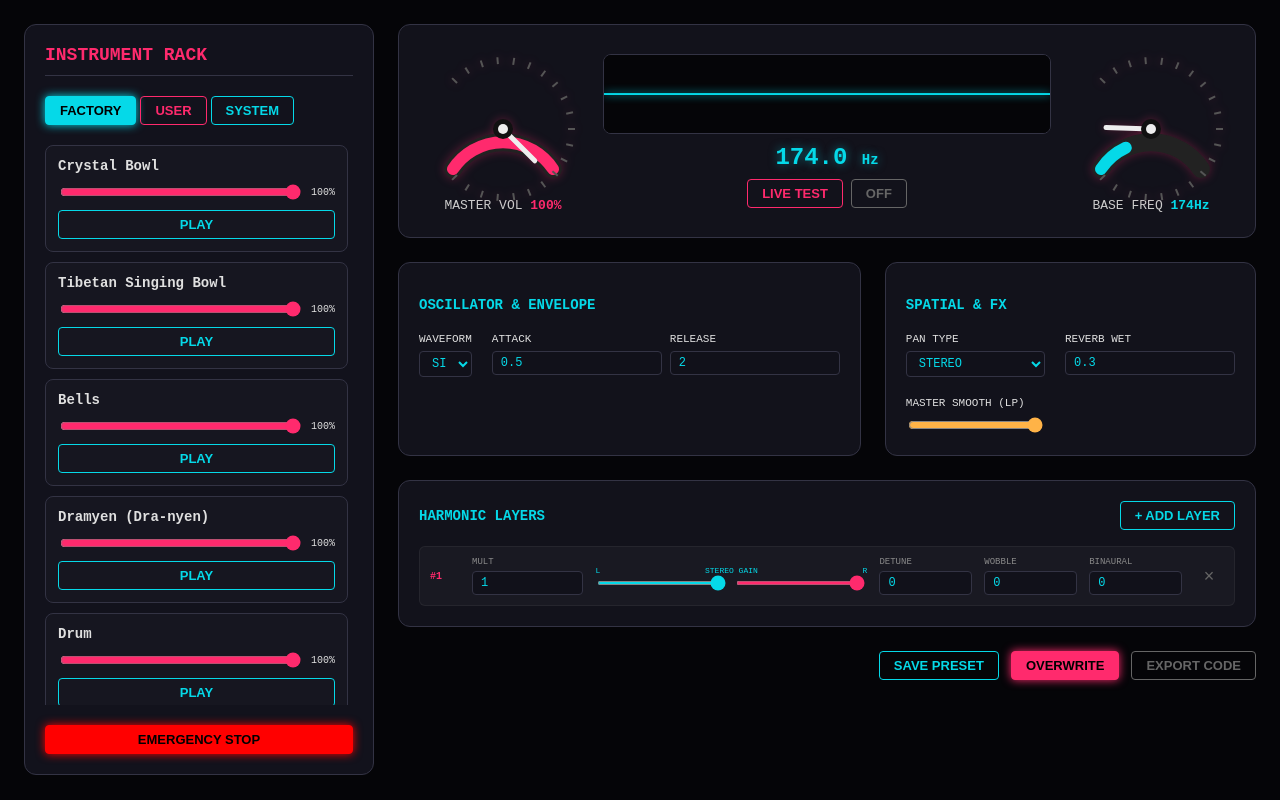
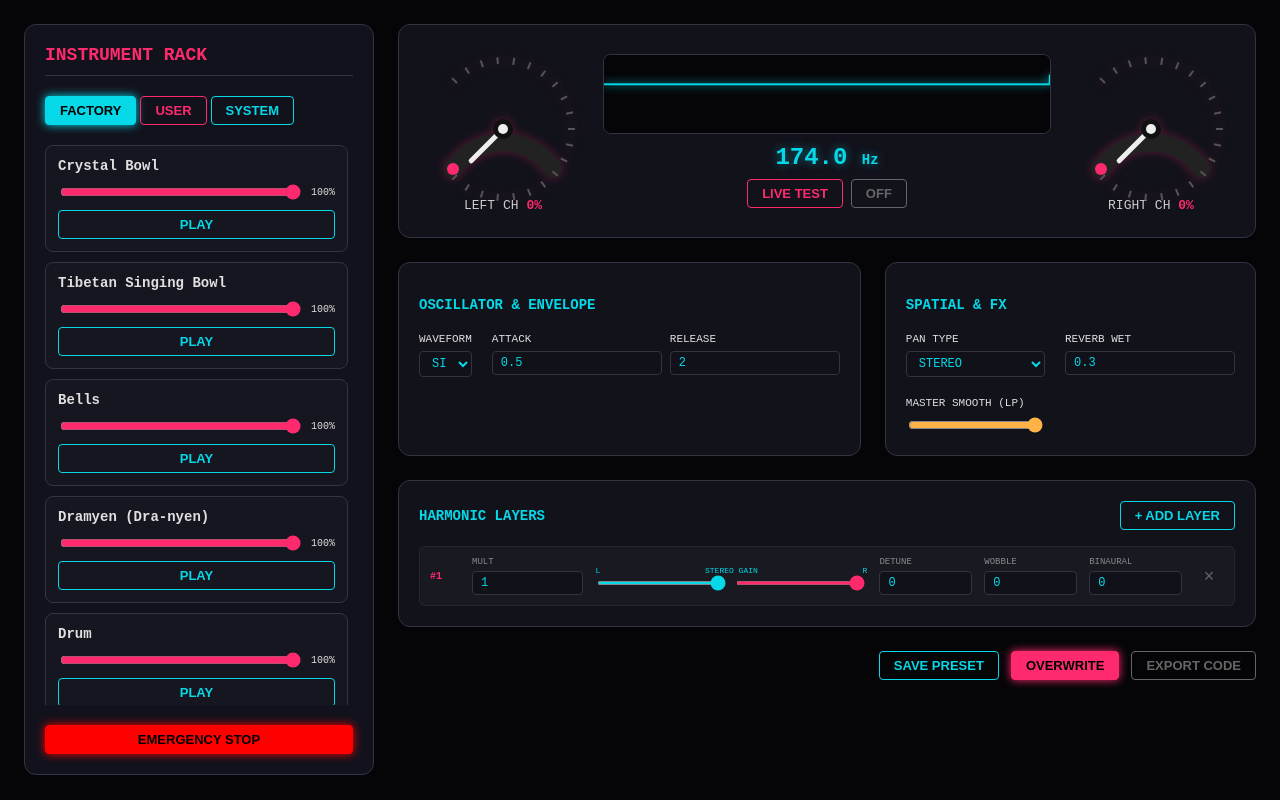
Before and after one commit to A1exChekhov/SynthLab, a React (Vite) app in the folder synth-app/: page / in a window 1280 px wide. Built offline with nearby package versions, Linux system fonts and the light colour scheme.

Commit message:
Feat: Add stereo RMS meters, volume boost, and frequency spectrum

```diff
--- a/synth-app/src/AudioVisualizer.tsx
+++ b/synth-app/src/AudioVisualizer.tsx
@@ -17,38 +17,62 @@ const AudioVisualizer: React.FC<AudioVisualizerProps> = ({ analyzer, color = '#0
     if (!ctx) return;
 
     const bufferLength = analyzer.frequencyBinCount;
-    const dataArray = new Uint8Array(bufferLength);
+    const dataArrayTime = new Uint8Array(bufferLength);
+    const dataArrayFreq = new Uint8Array(bufferLength);
 
     let animationId: number;
 
     const draw = () => {
       animationId = requestAnimationFrame(draw);
-      analyzer.getByteTimeDomainData(dataArray);
+      analyzer.getByteTimeDomainData(dataArrayTime);
+      analyzer.getByteFrequencyData(dataArrayFreq);
 
       ctx.fillStyle = '#050508';
       ctx.fillRect(0, 0, canvas.width, canvas.height);
 
+      const halfH = canvas.height / 2;
+
+      // --- Draw Oscilloscope (Top Half) ---
       ctx.lineWidth = 2;
       ctx.strokeStyle = color;
       ctx.shadowBlur = 8;
       ctx.shadowColor = color;
+      ctx.beginPath();
 
-      ctx.beginPath();
       const sliceWidth = canvas.width / bufferLength;
       let x = 0;
 
       for (let i = 0; i < bufferLength; i++) {
-        const v = dataArray[i] / 128.0;
-        const y = (v * canvas.height) / 2;
+        const v = dataArrayTime[i] / 128.0; // 0 to 2, centered at 1
+        // Map 0-2 to 0-halfH
+        const y = (v * halfH) / 2 + (halfH / 4);
 
         if (i === 0) ctx.moveTo(x, y);
         else ctx.lineTo(x, y);
 
         x += sliceWidth;
       }
+      ctx.lineTo(canvas.width, halfH / 2);
+      ctx.stroke();
 
-      ctx.lineTo(canvas.width, canvas.height / 2);
-      ctx.stroke();
+      // --- Draw Frequency Spectrum (Bottom Half) ---
+      ctx.shadowBlur = 0; // Turn off glow for bars to save performance
+      const barWidth = (canvas.width / bufferLength) * 2.5;
+      let barX = 0;
+
+      for (let i = 0; i < bufferLength; i++) {
+        const barHeight = (dataArrayFreq[i] / 255) * halfH;
+
+        // Gradient color based on frequency bin
+        const r = barHeight + (25 * (i / bufferLength));
+        const g = 50;
+        const b = 250 - (barHeight * 2);
+
+        ctx.fillStyle = `rgb(${r},${g},${b})`;
+        ctx.fillRect(barX, canvas.height - barHeight, barWidth, barHeight);
+
+        barX += barWidth + 1;
+      }
     };
 
     draw();
--- a/synth-app/src/SynthEditorPanel.tsx
+++ b/synth-app/src/SynthEditorPanel.tsx
@@ -4,7 +4,7 @@ import { useState, useEffect } from "react";
 import {
   playFrequency, stopFrequency, isAudioSupported, PRESETS,
   startSequence, stopSequence, isSequencePlaying, stopAllSequences, updateSequencePreset,
-  getAnalyzer
+  getAnalyzer, getStereoAnalyzers
 } from "./frequency-synth";
 import type { SynthPreset, Harmonic, ReverbConfig } from "./frequency-synth";
 import AnalogNeedleGauge from "./AnalogNeedleGauge";
@@ -48,6 +48,10 @@ export default function SynthEditorPanel() {
   const [volumes, setVolumes] = useState<Record<string, number>>({});
   const [analyzer, setAnalyzer] = useState<AnalyserNode | null>(null);
 
+  // Stereo Metering State
+  const [stereoL, setStereoL] = useState(0);
+  const [stereoR, setStereoR] = useState(0);
+
   const [testHz, setTestHz] = useState<number>(136.1);
   const [testLoop] = useState<boolean>(false);
   const [testDuration] = useState<number>(4.0);
@@ -58,6 +62,37 @@ export default function SynthEditorPanel() {
   useEffect(() => {
     setSupported(isAudioSupported());
     setAnalyzer(getAnalyzer());
+
+    // Stereo Metering Loop
+    let animationId: number;
+    const updateMeters = () => {
+      animationId = requestAnimationFrame(updateMeters);
+      const stereoAnalyzers = getStereoAnalyzers();
+      if (stereoAnalyzers) {
+        const { L, R } = stereoAnalyzers;
+        const dataL = new Float32Array(L.fftSize);
+        const dataR = new Float32Array(R.fftSize);
+        L.getFloatTimeDomainData(dataL);
+        R.getFloatTimeDomainData(dataR);
+
+        // Calculate RMS (Root Mean Square)
+        let sumL = 0, sumR = 0;
+        for (let i = 0; i < dataL.length; i++) {
+          sumL += dataL[i] * dataL[i];
+          sumR += dataR[i] * dataR[i];
+        }
+
+        const rmsL = Math.sqrt(sumL / dataL.length);
+        const rmsR = Math.sqrt(sumR / dataR.length);
+
+        // Convert to percentage for gauge (rough mapping, RMS 0.5 is very loud)
+        setStereoL(Math.min(100, rmsL * 300));
+        setStereoR(Math.min(100, rmsR * 300));
+      }
+    };
+    updateMeters();
+
+    return () => cancelAnimationFrame(animationId);
   }, []);
 
   const [editedPreset, setEditedPreset] = useState<SynthPreset | null>(null);
@@ -301,7 +336,9 @@ export default function SynthEditorPanel() {
 
           {/* Top Bar: Visual Feedback */}
           <div style={{ background: colors.panel, padding: "24px", border: `1px solid ${colors.border}`, borderRadius: "12px", display: "flex", justifyContent: "space-around", alignItems: "center", gap: "20px" }}>
-            <AnalogNeedleGauge label="MASTER VOL" value={(volumes[activePresetKey] ?? 1) * 100} unit="%" color={colors.accent} />
+
+            {/* Left Channel Monitor */}
+            <AnalogNeedleGauge label="LEFT CH" value={stereoL} unit="%" color={colors.accent} />
 
             <div style={{ flex: 1, display: "flex", flexDirection: "column", alignItems: "center", gap: "10px" }}>
               <AudioVisualizer analyzer={analyzer} color={colors.accentCyan} height={80} />
@@ -316,7 +353,8 @@ export default function SynthEditorPanel() {
               </div>
             </div>
 
-            <AnalogNeedleGauge label="BASE FREQ" value={testHz} min={0} max={1000} unit="Hz" color={colors.accentCyan} />
+            {/* Right Channel Monitor */}
+            <AnalogNeedleGauge label="RIGHT CH" value={stereoR} unit="%" color={colors.accent} />
           </div>
 
           {/* Controls Grid */}
--- a/synth-app/src/frequency-synth.ts
+++ b/synth-app/src/frequency-synth.ts
@@ -12,6 +12,8 @@ let globalReverbWetGain: GainNode | null = null;
 let globalReverbDryGain: GainNode | null = null;
 let currentReverbConfigString: string = "";
 let analyzerNode: AnalyserNode | null = null;
+let analyzerL: AnalyserNode | null = null;
+let analyzerR: AnalyserNode | null = null;
 
 function getCtx(): AudioContext | null {
   if (typeof window === "undefined") return null;
@@ -35,6 +37,21 @@ export function getAnalyzer(): AnalyserNode | null {
     analyzerNode.fftSize = 2048;
   }
   return analyzerNode;
+}
+
+export function getStereoAnalyzers(): { L: AnalyserNode; R: AnalyserNode } | null {
+  const c = getCtx();
+  if (!c) return null;
+  if (!analyzerL || !analyzerR) {
+    analyzerL = c.createAnalyser();
+    analyzerL.fftSize = 512;
+    analyzerL.smoothingTimeConstant = 0.5;
+
+    analyzerR = c.createAnalyser();
+    analyzerR.fftSize = 512;
+    analyzerR.smoothingTimeConstant = 0.5;
+  }
+  return { L: analyzerL, R: analyzerR };
 }
 
 // ── Types ─────────────────────────────────────────────────────────
@@ -1676,7 +1693,7 @@ export function playFrequency(hz: number, options: PlayOptions = {}): boolean {
   const decaySec   = options.decaySec   ?? preset?.decaySec   ?? 0;
   const sustainRatio = options.sustainRatio ?? preset?.sustainRatio ?? 1.0;
   const releaseSec = options.releaseSec ?? preset?.releaseSec ?? 0.8;
-  const peakGain   = (options.peakGain ?? 0.35) * (preset?.masterVolume ?? 1.0); // Increased from 0.18 to 0.35
+  const peakGain   = (options.peakGain ?? 0.6) * (preset?.masterVolume ?? 1.0); // Increased from 0.35 to 0.6
   const durationSec = options.durationSec ?? 8;
   const lowpassHz = options.lowpassHz ?? preset?.lowpassHz;
   const highpassHz = options.highpassHz ?? preset?.highpassHz;
@@ -1717,16 +1734,30 @@ export function playFrequency(hz: number, options: PlayOptions = {}): boolean {
 
   // Setup Limiter/Compressor to prevent clipping
   const limiter = c.createDynamicsCompressor();
-  limiter.threshold.setValueAtTime(-3, now);
+  limiter.threshold.setValueAtTime(-12, now); // Catch peaks earlier
   limiter.knee.setValueAtTime(30, now);
   limiter.ratio.setValueAtTime(12, now);
   limiter.attack.setValueAtTime(0.003, now);
   limiter.release.setValueAtTime(0.25, now);
-  limiter.connect(c.destination);
+
+  // Final Boost (Make-up Gain) after compression
+  const finalBoost = c.createGain();
+  finalBoost.gain.setValueAtTime(2.0, now); // +6dB boost
+  limiter.connect(finalBoost);
+  finalBoost.connect(c.destination);
 
   const analyzer = getAnalyzer();
   if (analyzer) {
-    limiter.connect(analyzer);
+    finalBoost.connect(analyzer);
+  }
+
+  // Stereo Splitter for L/R metering
+  const stereoAnalyzers = getStereoAnalyzers();
+  if (stereoAnalyzers) {
+    const splitter = c.createChannelSplitter(2);
+    finalBoost.connect(splitter);
+    splitter.connect(stereoAnalyzers.L, 0);
+    splitter.connect(stereoAnalyzers.R, 1);
   }
 
   if (globalReverbInMix && globalReverbDryGain) {
```
